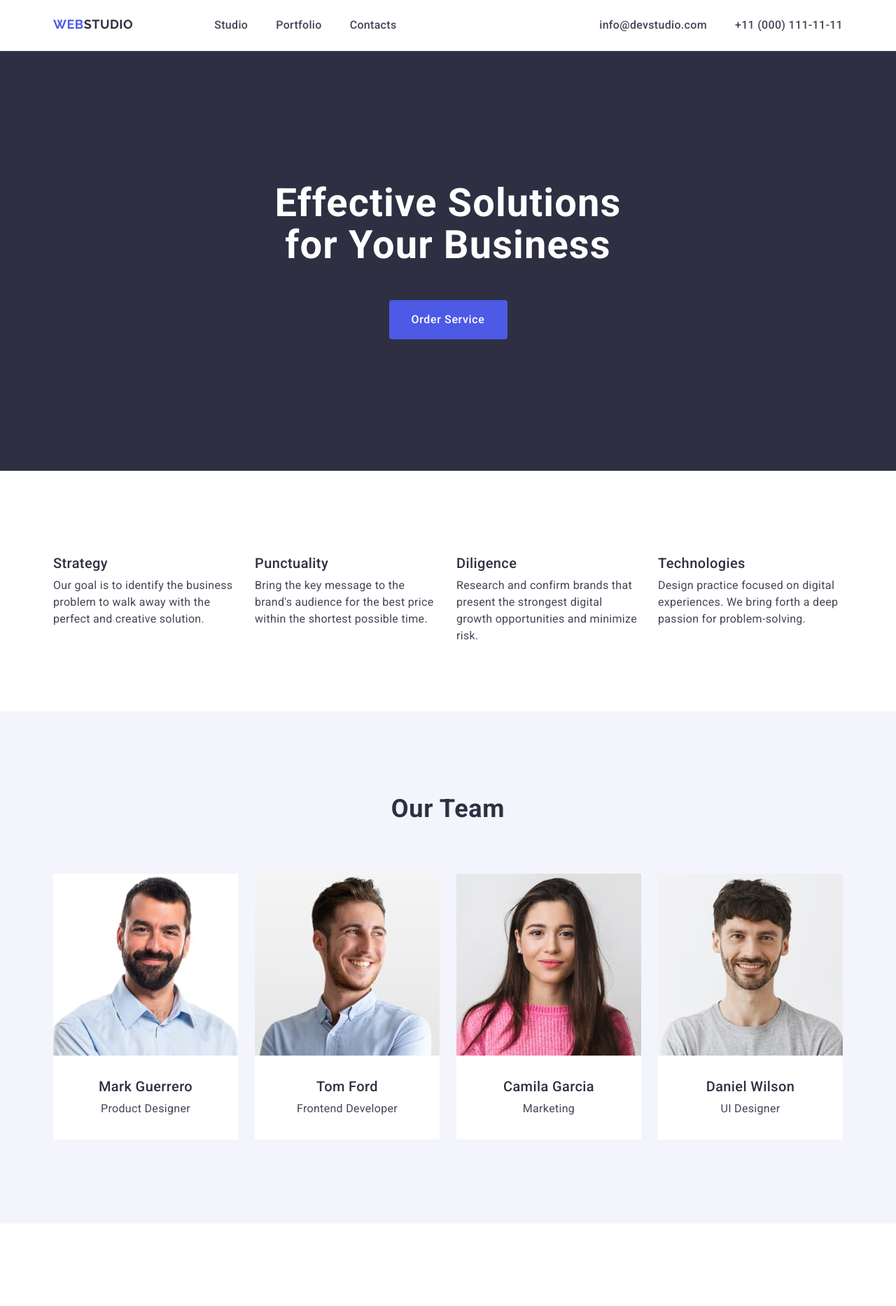
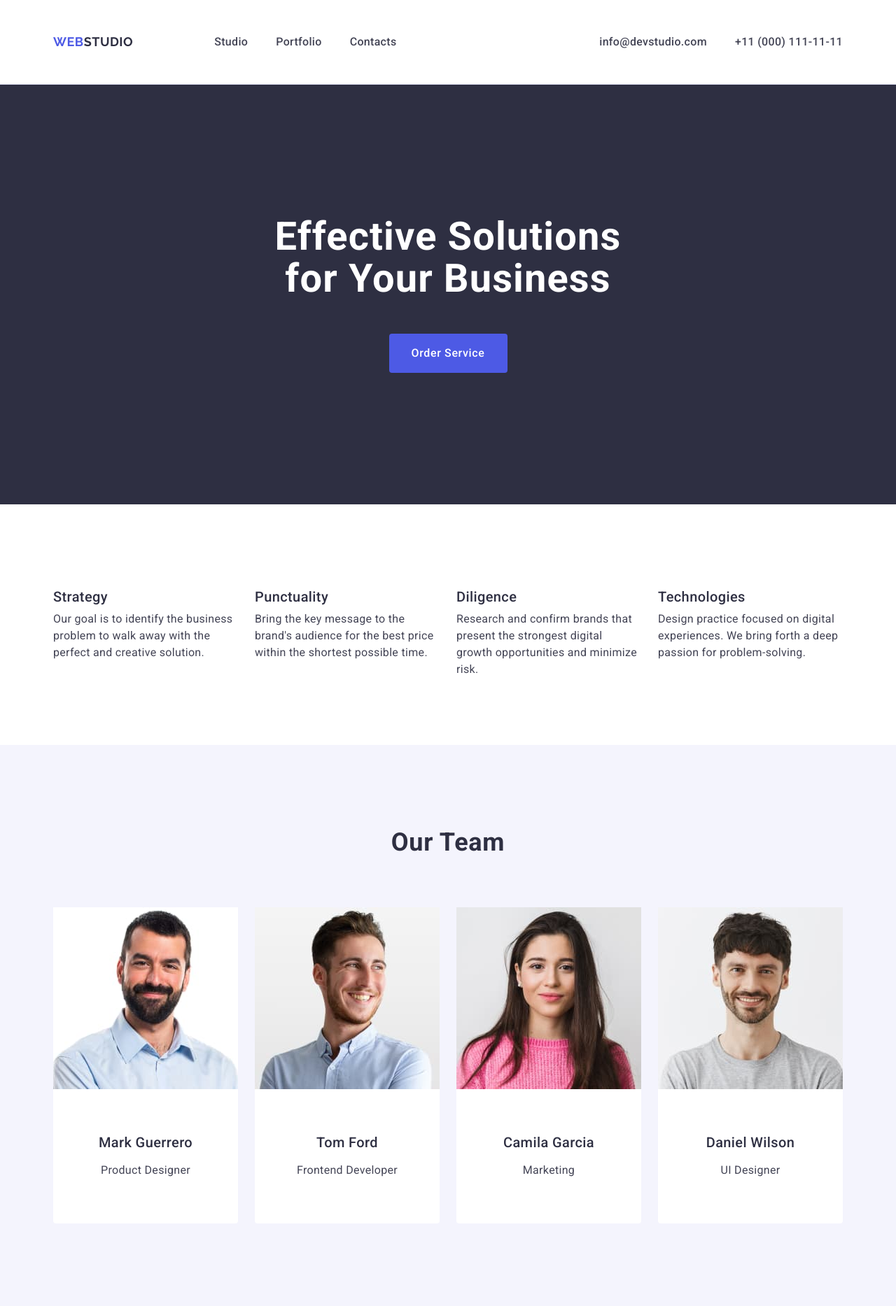
Before and after one commit to VitaliiKozak190/goit-markup-hw-03, a plain HTML site: page index.html in a window 1280 px wide. Shown: the top 1867 px of the page at 70% size. Drawn offline with nearby package versions, Linux system fonts and the light colour scheme.

Commit message:
version#4

```diff
--- a/css/styles.css
+++ b/css/styles.css
@@ -65,6 +65,7 @@ img {
 
 .header-nav, .menu-nav {
   display: flex;
+  align-items: center;
   gap: 40px;
 }
 .header {
@@ -84,6 +85,9 @@ img {
 .menu-address {
   display: flex;
   gap: 40px;
+}
+.item-navigation {
+  padding: 24px 0;
 }
 .header-logo{
   margin-right: 76px;
@@ -291,6 +295,7 @@ width: 264px;
   font-weight: 500;
   line-height: 1.2;
   letter-spacing: 0.02em;
+  margin-bottom: 8px;
 }
 .text-card-team {
   color: #434455;
@@ -306,6 +311,7 @@ width: 264px;
   background: #fff;
   width: calc((100% - 72px)/4);
   flex-wrap: wrap;
+  border-radius: 0px 0px 4px 4px;
 }
 .our-team-info {
 display: flex;
@@ -313,6 +319,7 @@ flex-direction: column;
 justify-content: center;
 align-items: center;
 gap: 8px;
+padding: 32px 0;
 }
  .menu-our-team {
   display: flex;
@@ -369,7 +376,7 @@ gap: 8px;
 .
 .item-our-portfolio {
   background: var(--WHITE, #ffffff);
-  width: calc((100% - 48px) / 3);
+  width: calc((100% - 48px)/3);
   display: flex;
   flex-direction: column;
   align-items: flex-start;
```
